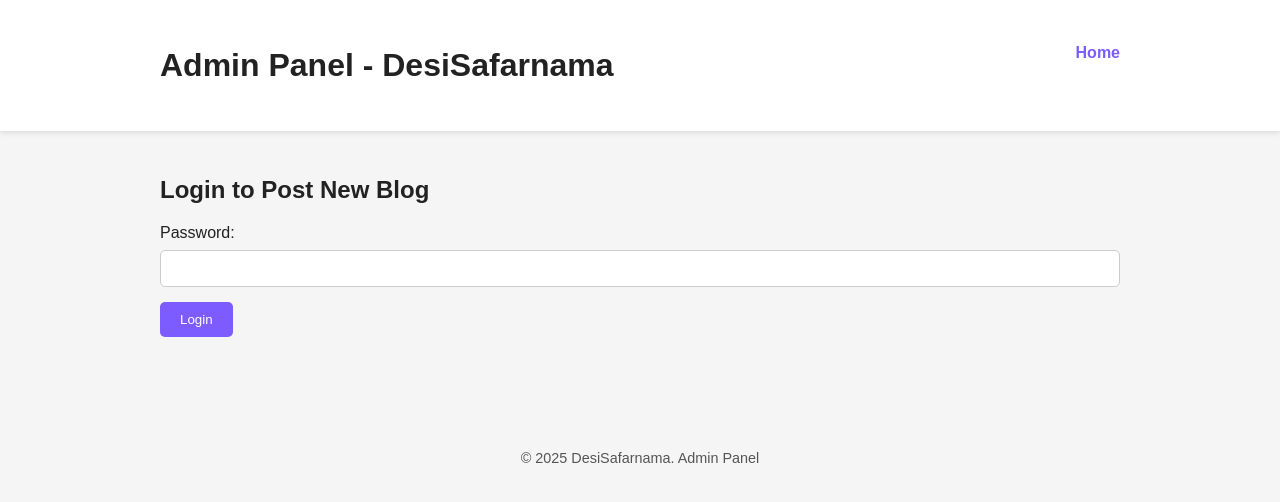
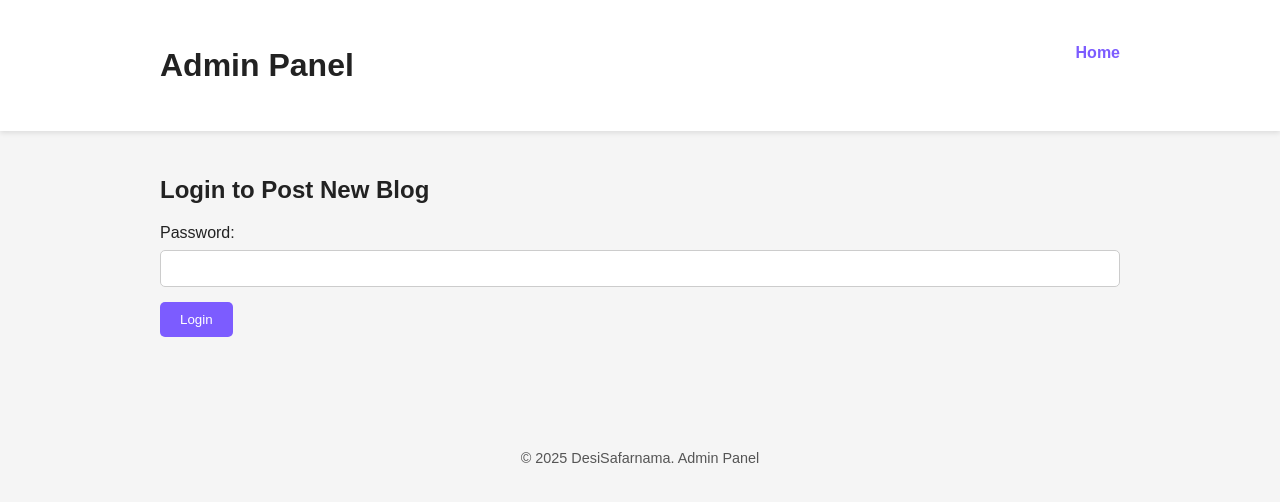
Before and after one commit to Max-0001/DesiSafarnama, a plain HTML site: page indexadmin.html in a window 1280 px wide. Drawn offline with Linux system fonts and the light colour scheme.

Commit message:
Refactor HTML structure in indexadmin.html

```diff
--- a/indexadmin.html
+++ b/indexadmin.html
@@ -9,7 +9,7 @@
 <body>
 <header>
   <div class="container">
-      <h1>Admin Panel - DesiSafarnama</h1>
+    <h1>Admin Panel</h1>
     <nav>
       <a href="index.html">Home</a>
     </nav>
```
Lines whose indentation alone changed are shown as unchanged.
